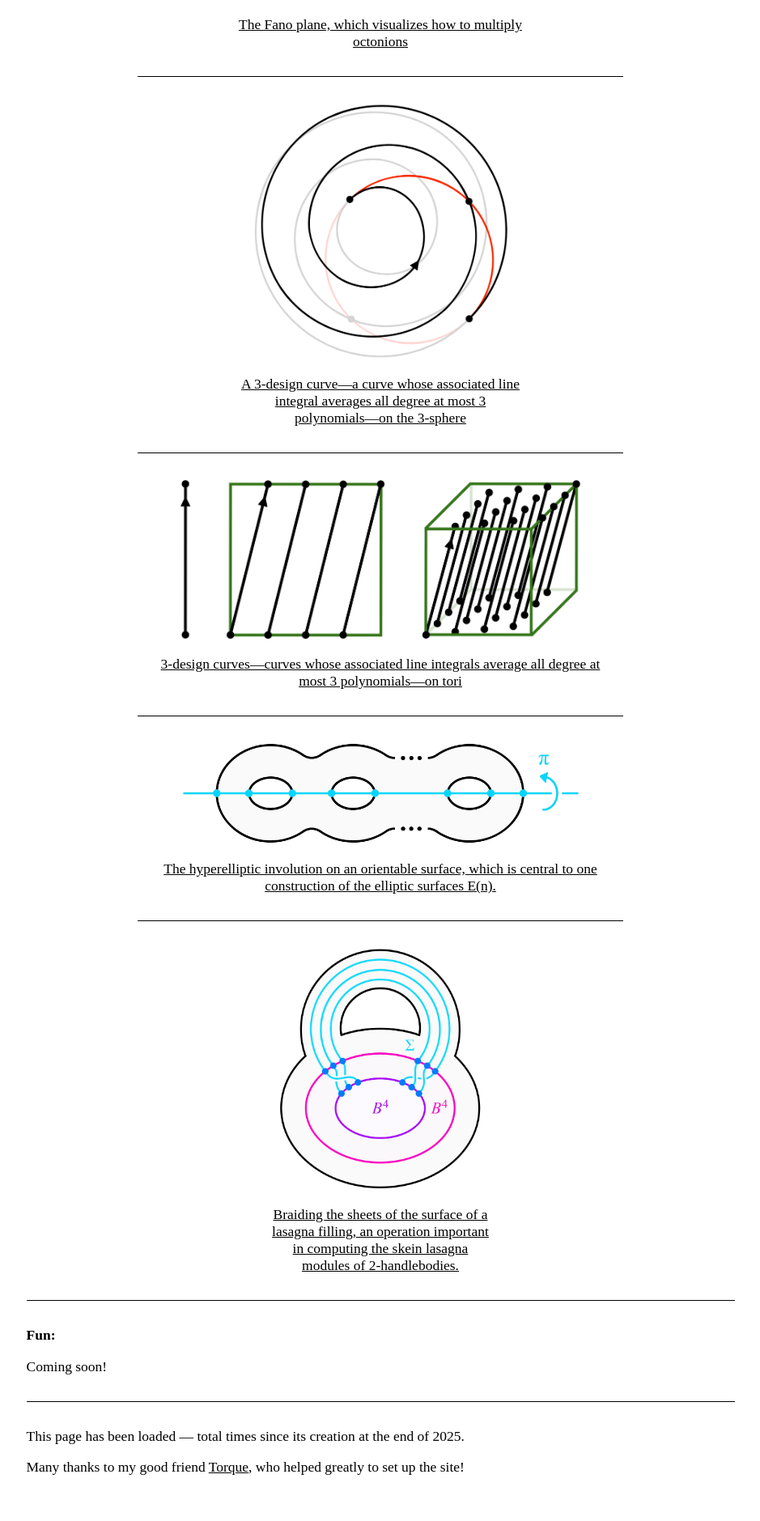
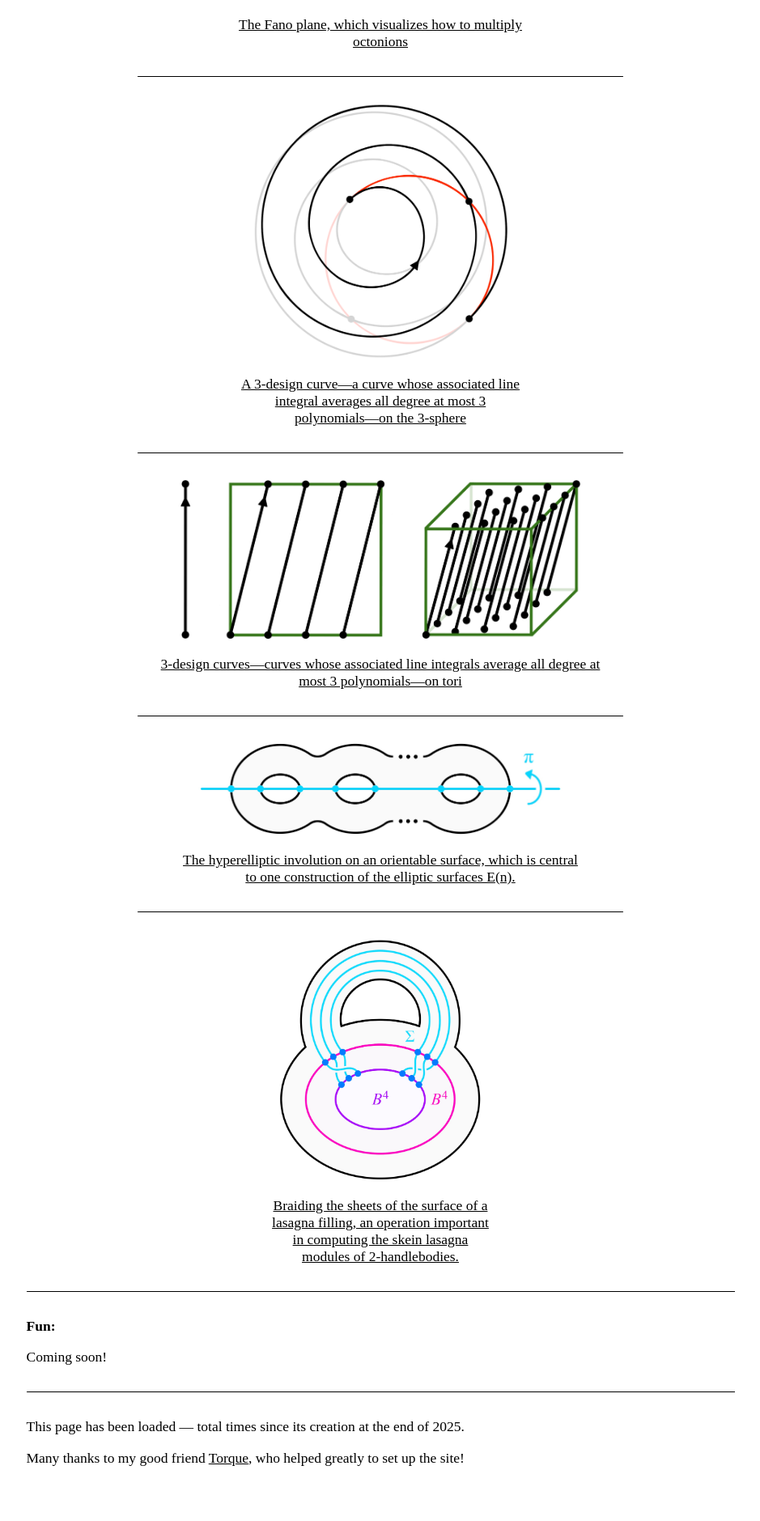
Before and after one commit to AyodejiLindblad/AyodejiLindblad.github.io, a Jekyll site: the page built from index.md, in a window 1280 px wide. Shown: the part 3162-5041 px from the top of the page at 81% size, without its empty margins (170-1109 px from the left). Built offline with Jekyll 4.4.1, drawn with Linux system fonts in a browser that asks for light colours; some web fonts are replaced.

Commit message:
550 -> 500

```diff
--- a/index.md
+++ b/index.md
@@ -210,7 +210,7 @@ Joint with [Ollie Thakar](https://www.math.harvard.edu/people/thakar-ollie/).
 
 <hr class="hr-600">
 
-<div style="flex: 1; text-align: center; --img-width: 550px;">
+<div style="flex: 1; text-align: center; --img-width: 500px;">
   <figure style="display: inline-block; margin: 0; width: min(var(--img-width), 100%);">
     <img
       src="/figures/Hyperelliptic.jpeg"
```
